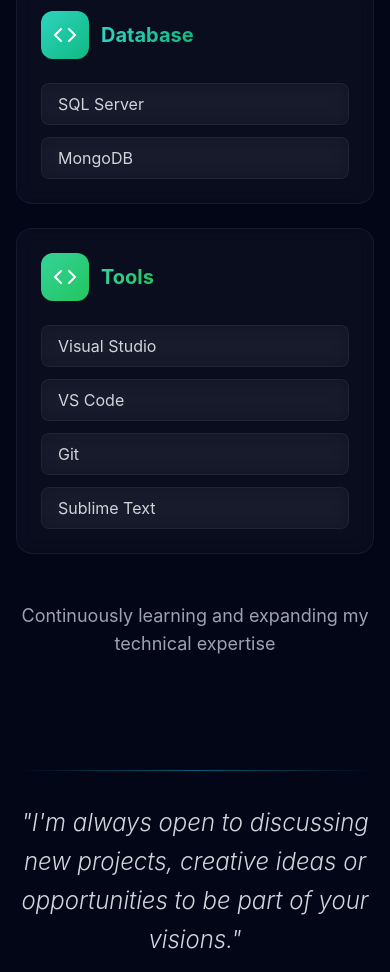
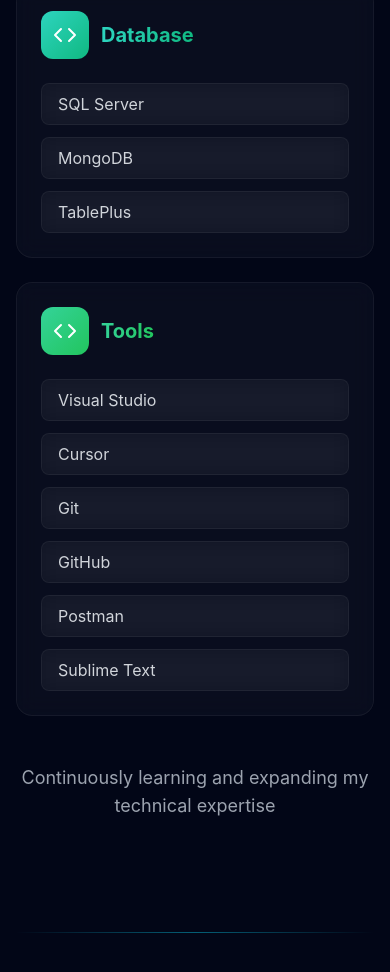
Before and after one commit to tayyaba13-02/portfolio, a React (Vite) app: page / in a window 390 px wide. Shown: the part 6947-7919 px from the top of the page. Built offline with nearby package versions, Linux system fonts and the light colour scheme; the HTML template or start-up script is replaced by a standard one.

Commit message:
corrected mobile dropdown menu

```diff
--- a/src/App.jsx
+++ b/src/App.jsx
@@ -104,7 +104,7 @@ function App() {
       {/* Interactive animated background that follows mouse movement */}
       <AnimatedBackground mousePosition={mousePosition} particles={particles} />
 
-      {/* Fixed top navigation bar */}
+
       <Navigation
         activeSection={activeSection}
         scrollToSection={scrollToSection}
--- a/src/components/Navigation.jsx
+++ b/src/components/Navigation.jsx
@@ -54,7 +54,7 @@ const Navigation = ({ activeSection, scrollToSection, scrolled }) => {
 
             {/* Mobile Dropdown Menu - Slide-out/Toggle effect */}
             {isMenuOpen && (
-                <div className="md:hidden glass border-t border-white/10">
+                <div className="md:hidden bg-slate-950/95 backdrop-blur-xl border-t border-white/10 shadow-2xl absolute w-full left-0">
                     <div className="px-4 py-4 space-y-2">
                         {menuItems.map((item) => (
                             <button
--- a/src/components/SkillsSection.jsx
+++ b/src/components/SkillsSection.jsx
@@ -20,12 +20,12 @@ const SkillsSection = () => {
         },
         {
             category: "Database",
-            items: ["SQL Server", "MongoDB"],
+            items: ["SQL Server", "MongoDB", "TablePlus"],
             color: "from-teal-400 to-emerald-500"
         },
         {
             category: "Tools",
-            items: ["Visual Studio", "VS Code", "Git", "Sublime Text"],
+            items: ["Visual Studio", "Cursor", "Git", "GitHub", "Postman", "Sublime Text"],
             color: "from-emerald-400 to-green-500"
         }
     ];
```
